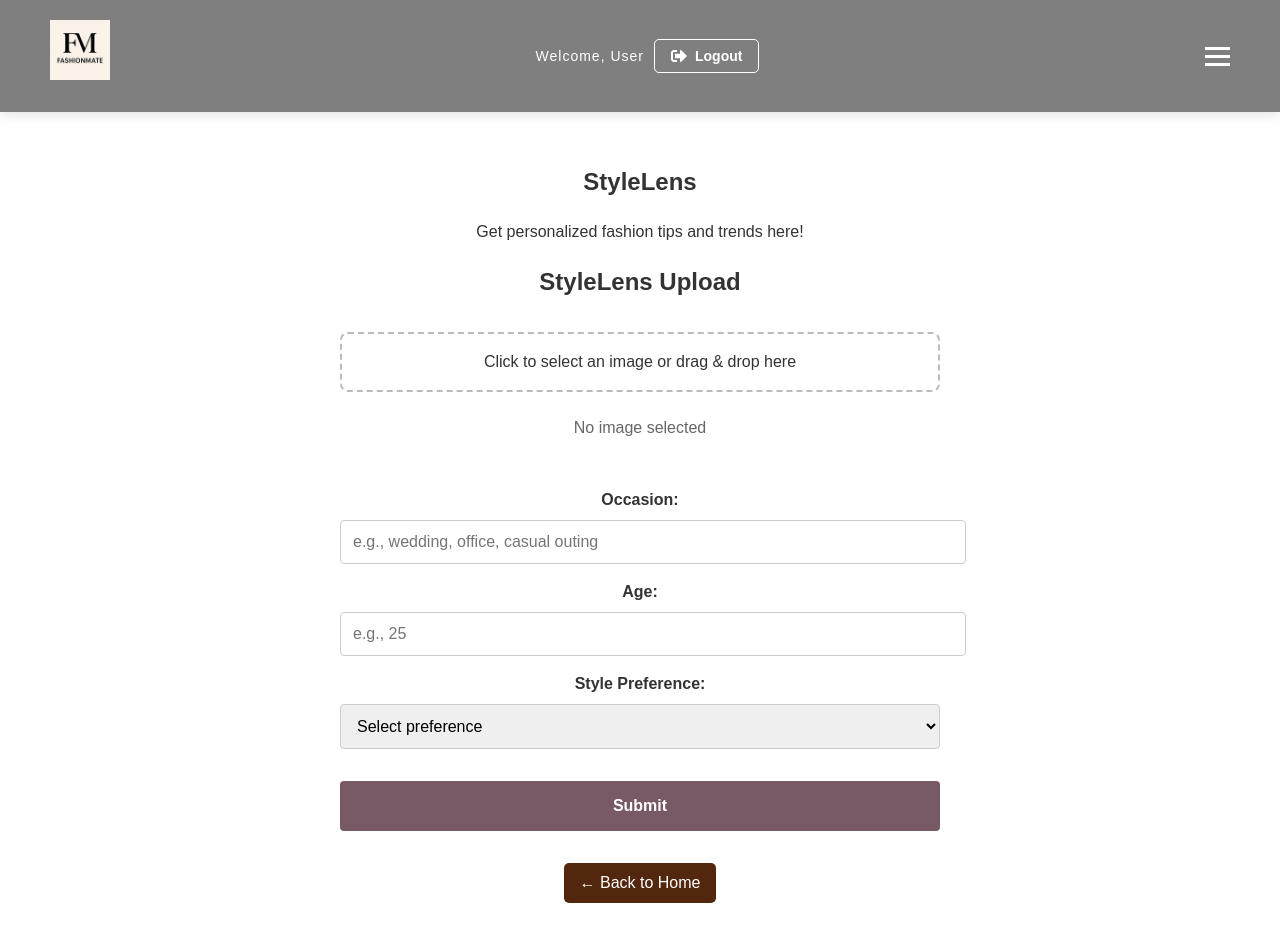
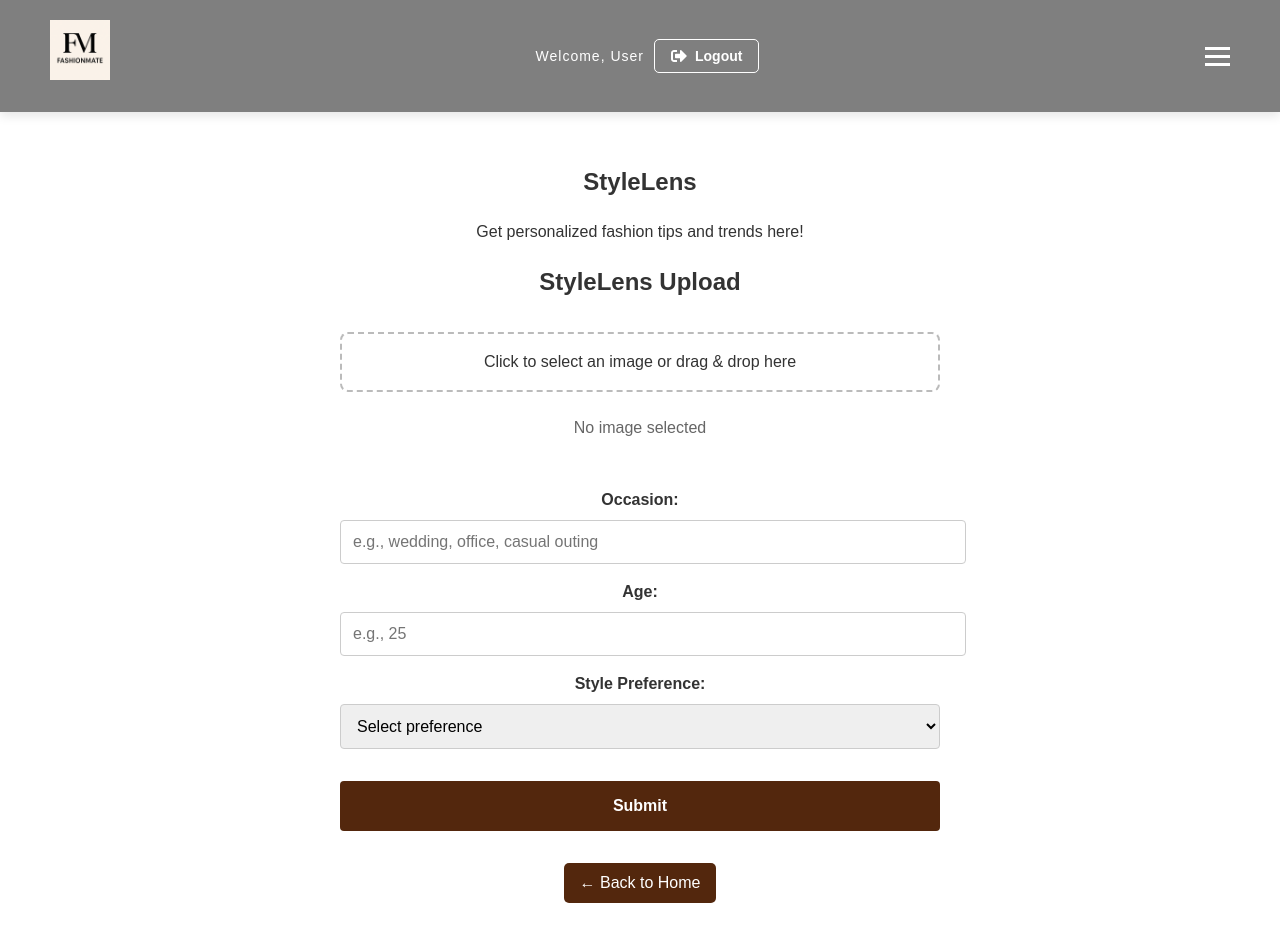
Before and after one commit to swarnaburra/Unit-2-Project-Fashion-Mate, a React (Vite) app in the folder fashionmate-frontend/fashion-app/: page /stylelens in a window 1280 px wide. Shown: the top 935 px of the page. Built offline with nearby package versions, Linux system fonts and the light colour scheme; sample sign-in values are in the browser's storage.

Commit message:
updated button color for stylelensupload submit button

```diff
--- a/fashionmate-frontend/fashion-app/src/components/StyleLensUpload.jsx
+++ b/fashionmate-frontend/fashion-app/src/components/StyleLensUpload.jsx
@@ -298,7 +298,7 @@ export default function StyleLensUpload() {
           style={{
             width: "100%",
             padding: "1rem",
-            background: loading ? "#d19cbada" : "rgb(120, 90, 102)",
+            background: loading ? "#d19cbada" : "rgb(83, 39, 13)",
             color: "white",
             border: "none",
             borderRadius: 4,
```
